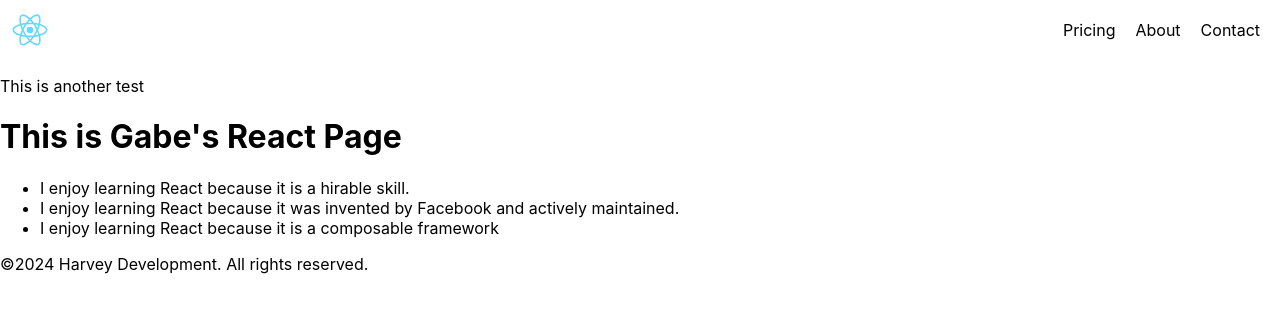
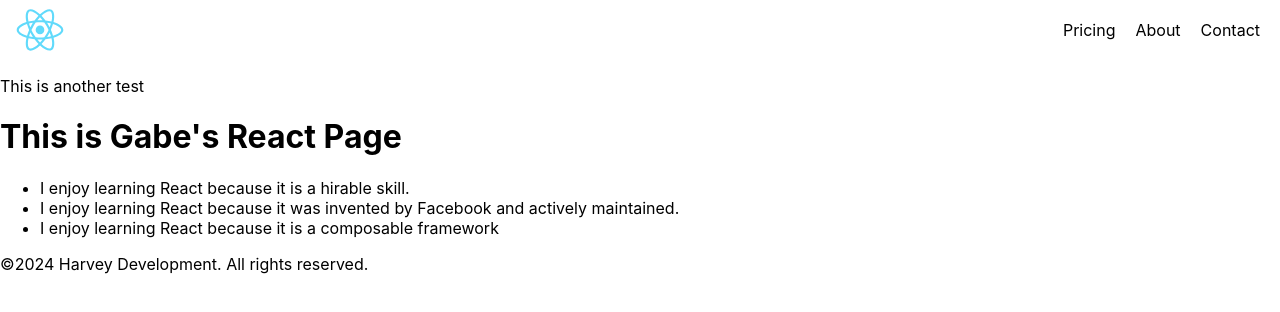
Before and after one commit to gabeharvey/Custom-Components-React, a React (Create React App) app: page / in a window 1280 px wide. Shown: the top 312 px of the page. Built offline with nearby package versions, Linux system fonts and the light colour scheme.

Commit message:
Minor styling update to App.css

```diff
--- a/src/App.css
+++ b/src/App.css
@@ -54,5 +54,5 @@
 }
 
 .logo-style {
-  width: 60px;
+  width: 80px;
 }
```
